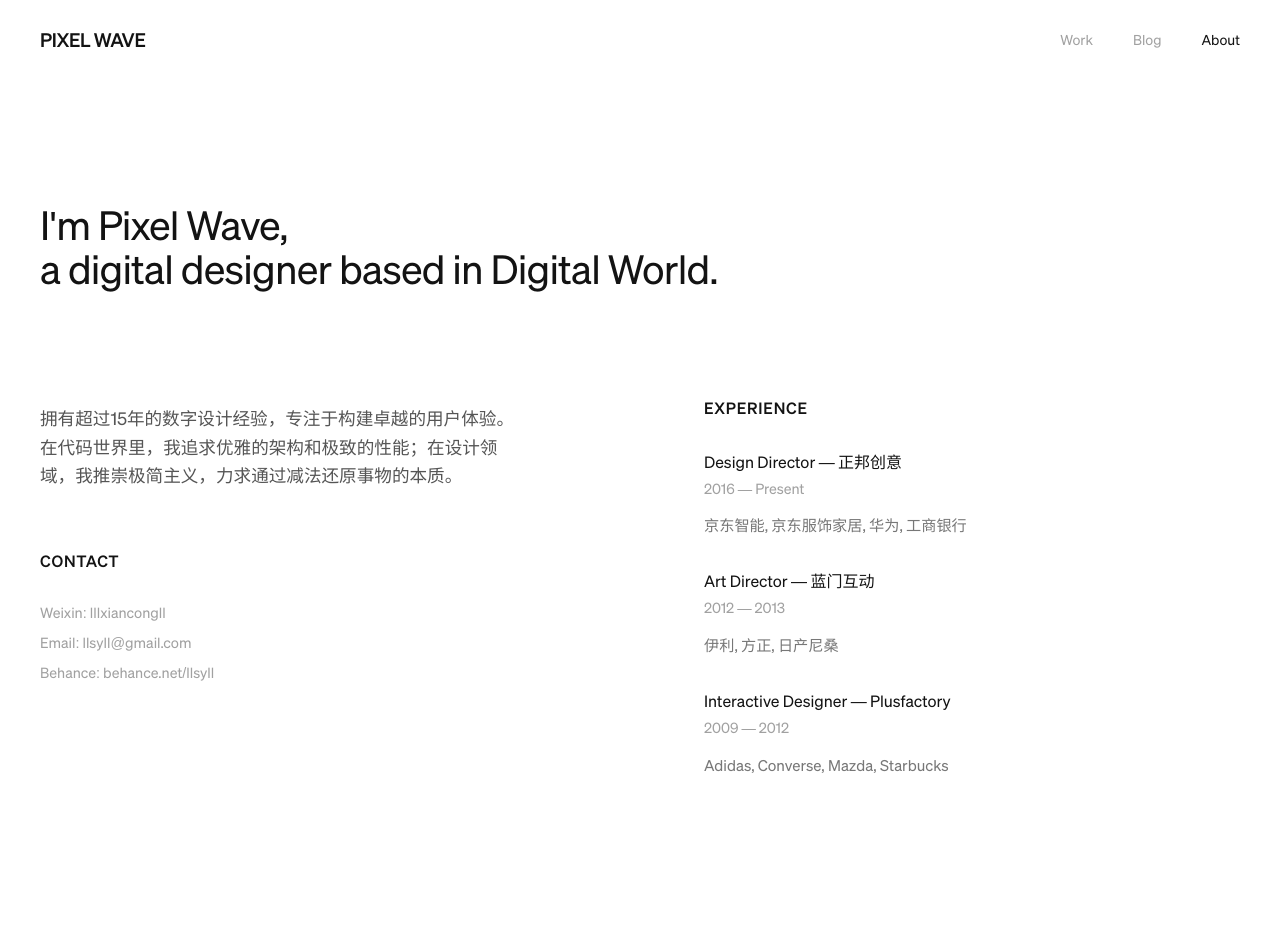
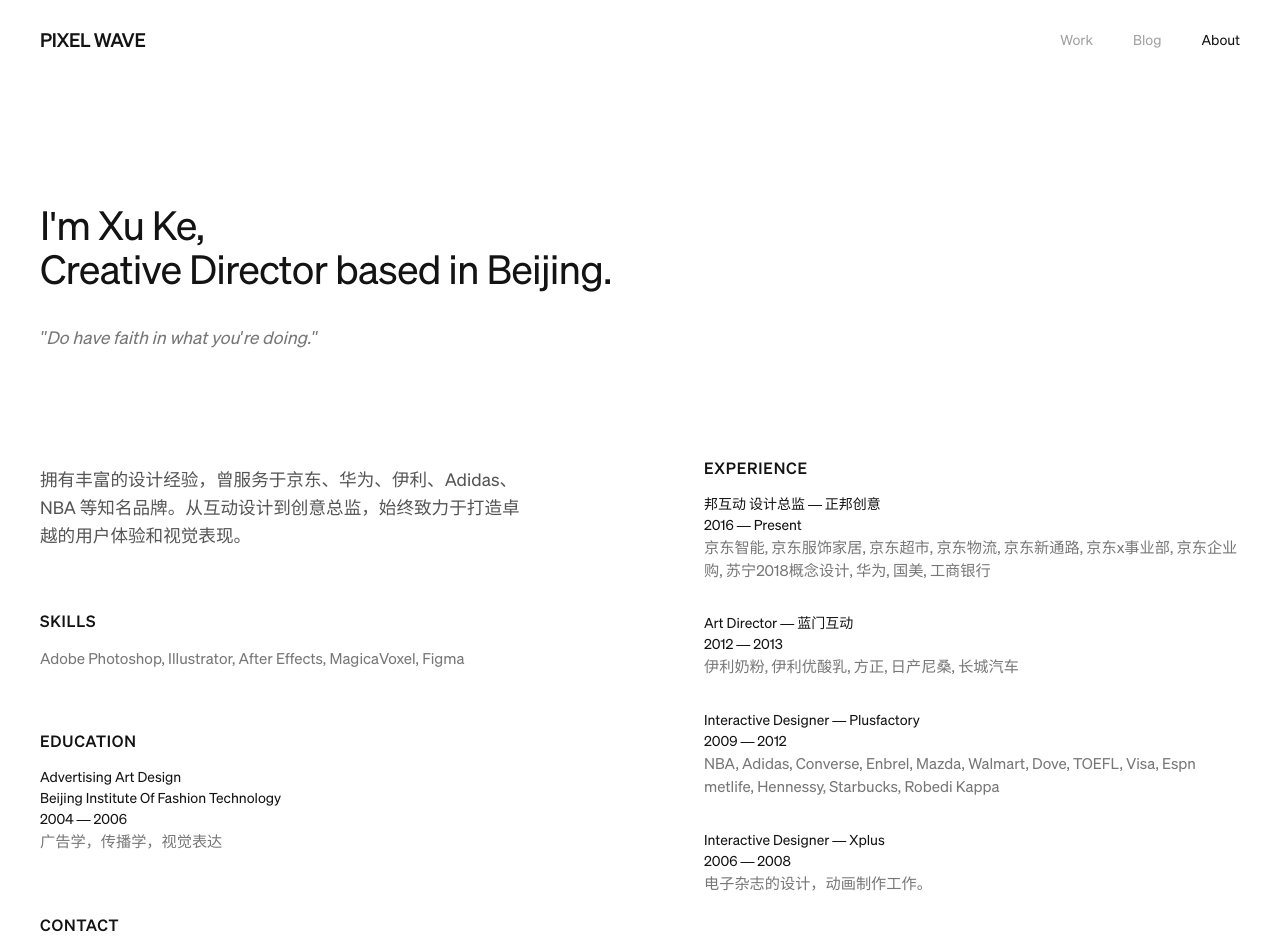
Before and after one commit to llsyll/my-personal-website, a Next.js app: page /about in a window 1280 px wide. Shown: the top 952 px of the page. Before the commit the page ends 904 px from the top, so only its background shows below. Built offline with nearby package versions, Linux system fonts and the light colour scheme.

Commit message:
Update website: About page, Portfolio interaction, and styling refinements

```diff
--- a/src/app/about/page.tsx
+++ b/src/app/about/page.tsx
@@ -1,32 +1,48 @@
 'use client';
-
-// import styles from './about.module.css';
-// import { BASE_PATH } from '@/lib/constants';
-
-// Metadata removed to support 'use client'
-// import styles from './about.module.css';
-// import { BASE_PATH } from '@/lib/constants';
 
 export default function About() {
     return (
         <div className="container" style={{ maxWidth: '1200px', paddingTop: '4rem', paddingBottom: '6rem' }}>
             <header className="page-header-container">
                 <h1 className="page-title">
-                    I'm Pixel Wave,<br />
-                    a digital designer based in Digital World.
+                    I'm Xu Ke,<br />
+                    Creative Director based in Beijing.
                 </h1>
+                <p className="text-body-lg" style={{ marginTop: '2rem', fontStyle: 'italic', opacity: 0.8 }}>
+                    "Do have faith in what you're doing."
+                </p>
             </header>
 
             <div className="split-layout">
-                {/* Left Column - Bio */}
+                {/* Left Column - Bio & Contact */}
                 <div>
                     <p className="text-body-lg" style={{ marginBottom: '2rem', maxWidth: '480px' }}>
-                        拥有超过15年的数字设计经验，专注于构建卓越的用户体验。在代码世界里，我追求优雅的架构和极致的性能；在设计领域，我推崇极简主义，力求通过减法还原事物的本质。
+                        拥有丰富的设计经验，曾服务于京东、华为、伊利、Adidas、NBA 等知名品牌。从互动设计到创意总监，始终致力于打造卓越的用户体验和视觉表现。
                     </p>
+
+                    <div style={{ marginTop: '4rem' }}>
+                        <h2 className="section-label">Skills</h2>
+                        <p className="text-body-md" style={{ maxWidth: '480px' }}>
+                            Adobe Photoshop, Illustrator, After Effects, MagicaVoxel, Figma
+                        </p>
+                    </div>
+
+                    <div style={{ marginTop: '4rem' }}>
+                        <h2 className="section-label">Education</h2>
+                        <div className="exp-item">
+                            <div className="exp-role">Advertising Art Design</div>
+                            <div className="exp-meta">Beijing Institute Of Fashion Technology</div>
+                            <div className="exp-meta">2004 — 2006</div>
+                            <p className="text-body-md">
+                                广告学，传播学，视觉表达
+                            </p>
+                        </div>
+                    </div>
+
                     <div style={{ marginTop: '4rem' }}>
                         <h2 className="section-label">Contact</h2>
-                        <div style={{ display: 'flex', flexDirection: 'column', gap: '0.5rem' }}>
-                            <span className="text-subtle">Weixin: lllxiancongll</span>
+                        <div style={{ display: 'flex', flexDirection: 'column' }}>
+                            <span className="text-subtle">Weixin: llxiancongll</span>
                             <a href="mailto:llsyll@gmail.com" className="text-subtle" style={{ textDecoration: 'none' }}>Email: llsyll@gmail.com</a>
                             <a href="https://www.behance.net/llsyll" target="_blank" className="text-subtle" style={{ textDecoration: 'none' }}>Behance: behance.net/llsyll</a>
                         </div>
@@ -38,10 +54,10 @@ export default function About() {
                     <h2 className="section-label">Experience</h2>
 
                     <div className="exp-item">
-                        <div className="exp-role">Design Director — 正邦创意</div>
+                        <div className="exp-role">邦互动 设计总监 — 正邦创意</div>
                         <div className="exp-meta">2016 — Present</div>
                         <p className="text-body-md">
-                            京东智能, 京东服饰家居, 华为, 工商银行
+                            京东智能, 京东服饰家居, 京东超市, 京东物流, 京东新通路, 京东x事业部, 京东企业购, 苏宁2018概念设计, 华为, 国美, 工商银行
                         </p>
                     </div>
 
@@ -49,7 +65,7 @@ export default function About() {
                         <div className="exp-role">Art Director — 蓝门互动</div>
                         <div className="exp-meta">2012 — 2013</div>
                         <p className="text-body-md">
-                            伊利, 方正, 日产尼桑
+                            伊利奶粉, 伊利优酸乳, 方正, 日产尼桑, 长城汽车
                         </p>
                     </div>
 
@@ -57,26 +73,19 @@ export default function About() {
                         <div className="exp-role">Interactive Designer — Plusfactory</div>
                         <div className="exp-meta">2009 — 2012</div>
                         <p className="text-body-md">
-                            Adidas, Converse, Mazda, Starbucks
+                            NBA, Adidas, Converse, Enbrel, Mazda, Walmart, Dove, TOEFL, Visa, Espn metlife, Hennessy, Starbucks, Robedi Kappa
+                        </p>
+                    </div>
+
+                    <div className="exp-item">
+                        <div className="exp-role">Interactive Designer — Xplus</div>
+                        <div className="exp-meta">2006 — 2008</div>
+                        <p className="text-body-md">
+                            电子杂志的设计，动画制作工作。
                         </p>
                     </div>
                 </div>
             </div>
-            <style jsx>{`
-                .exp-item {
-                    margin-bottom: 2rem;
-                }
-                .exp-role {
-                    font-size: 1rem;
-                    color: #131313;
-                    margin-bottom: 0.25rem;
-                }
-                .exp-meta {
-                    font-size: 0.9rem;
-                    color: #A1A1A1;
-                    margin-bottom: 0.5rem;
-                }
-            `}</style>
         </div>
     );
 }
--- a/src/app/globals.css
+++ b/src/app/globals.css
@@ -244,7 +244,7 @@ img {
 .section-label {
   font-size: 1rem;
   color: var(--colors-foreground);
-  margin-bottom: 2rem;
+  margin-bottom: 1rem;
   text-transform: uppercase;
   letter-spacing: 0.05em;
 }
@@ -282,6 +282,8 @@ img {
   font-size: 0.95rem;
   line-height: 1.5;
   color: #777;
+  margin-top: 0rem;
+  margin-bottom: 2rem;
 }
 
 .text-subtle {
--- a/src/app/page.tsx
+++ b/src/app/page.tsx
@@ -19,7 +19,7 @@ export default function Home() {
         </h1>
 
         {/* Project Grid */}
-        <div style={{ display: 'flex', flexDirection: 'column', gap: '6rem', marginTop: '4rem' }}>
+        <div style={{ display: 'flex', flexDirection: 'column', gap: '3rem', marginTop: '4rem' }}>
           {allProjects.map((project, index) => (
             <ProjectCard
               key={project.slug}
```
Also changed, not shown: src/app/portfolio/page.tsx (+9 -17 lines), src/app/portfolio/portfolio.module.css (+3 -54 lines), src/components/PortfolioItem.tsx (added, +65 -0 lines), src/components/ProjectCard.tsx (+4 -14 lines).
